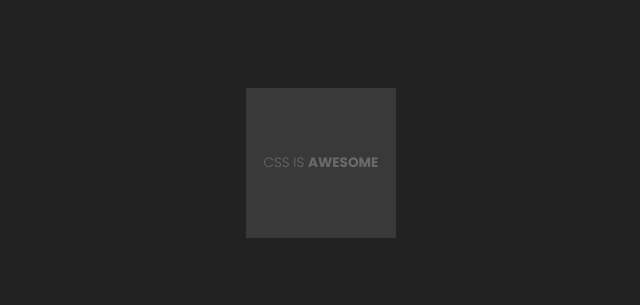
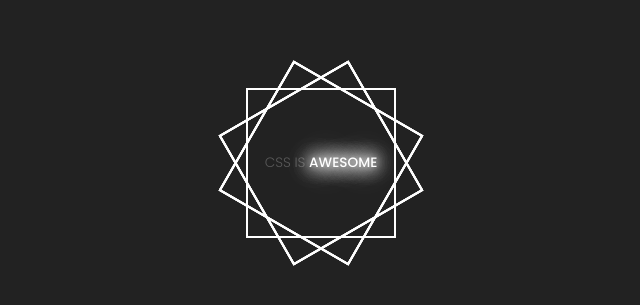
Before and after one commit to CJR85/css-loader-animation, a plain HTML site: page index.html in a window 1280 px wide. Shown: the part 237-542 px from the top of the page, without its empty margins (319-959 px from the left). Drawn offline with Linux system fonts and the light colour scheme.

Commit message:
Style bold tag and span in loader

```diff
--- a/style.css
+++ b/style.css
@@ -19,7 +19,7 @@ body {
   position: relative;
   width: 150px;
   height: 150px;
-  background: rgba(255, 255, 255, 0.1);
+  // background: rgba(255, 255, 255, 0.1);
 }
 
 h3 {
@@ -32,3 +32,20 @@ h3 {
   color: rgba(255, 255, 255, 0.25);
   text-transform: uppercase;
 }
+
+h3 b {
+  color: #fff;
+  font-weight: 500;
+  text-shadow: 0 0 10px #fff, 0 0 20px #fff, 0 0 30px #fff, 0 0 40px #fff,
+    0 0 20px #fff, 0 0 20px #fff;
+}
+
+.loader span {
+  position: absolute;
+  top: 0;
+  left: 0;
+  width: 100%;
+  height: 100%;
+  border: 2px solid #fff;
+  transform: rotate(calc(30deg * var(--i)));
+}
```
